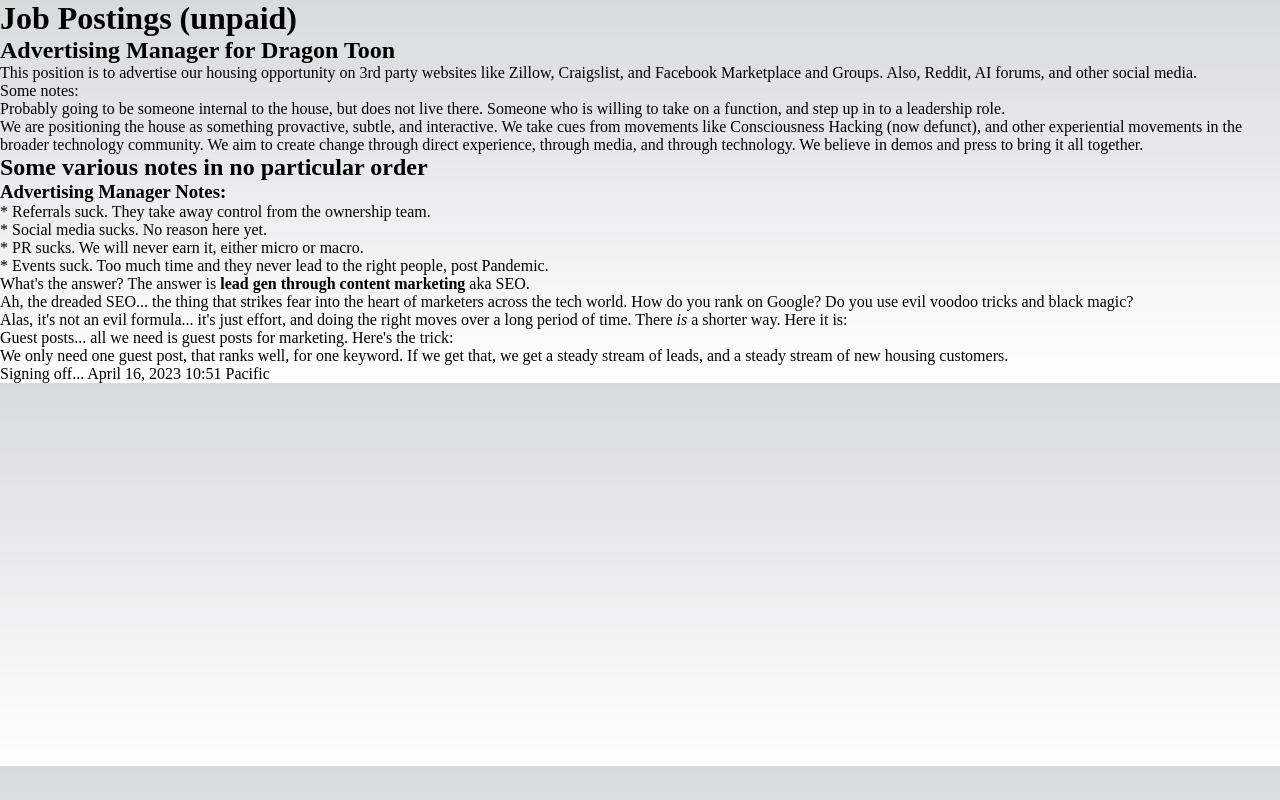
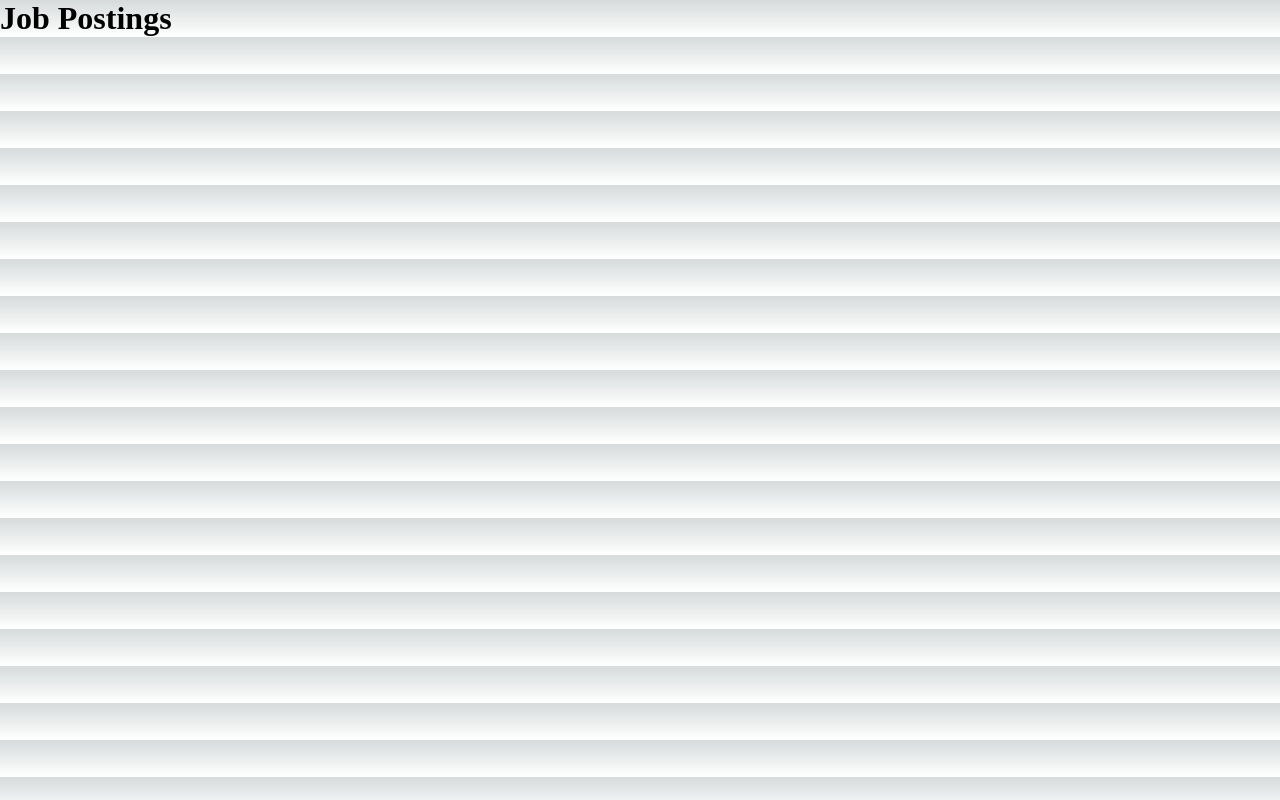
Before and after one commit to joshagilend/agilend-house, a Next.js app: page /job-posts in a window 1280 px wide. Built offline with nearby package versions, Linux system fonts and the light colour scheme.

Commit message:
Remove job post

```diff
--- a/pages/job-posts.js
+++ b/pages/job-posts.js
@@ -10,27 +10,7 @@ export default function JobPosts() {
         <link rel="icon" href="/favicon.ico" />
       </Head>
         <main>
-        <h1>Job Postings (unpaid)</h1>
-        <h2>Advertising Manager for Dragon Toon</h2>
-        <p>This position is to advertise our housing opportunity on 3rd party websites like Zillow, Craigslist, and Facebook Marketplace and Groups. Also, Reddit, AI forums, and other social media. </p>
-        <p>Some notes:</p>
-        <p>Probably going to be someone internal to the house, but does not live there. Someone who is willing to take on a function, and step up in to a leadership role.</p>
-        <p>We are positioning the house as something provactive, subtle, and interactive. We take cues from movements like Consciousness Hacking (now defunct), and other experiential movements in the broader technology community. We aim to create change through direct experience, through media, and through technology. We believe in demos and press to bring it all together.</p>
-
-        <h2>Some various notes in no particular order</h2>
-        <h3>Advertising Manager Notes:</h3>
-        <ul>
-            <li>* Referrals suck. They take away control from the ownership team.</li>
-            <li>* Social media sucks. No reason here yet.</li>
-            <li>* PR sucks. We will never earn it, either micro or macro.</li>
-            <li>* Events suck. Too much time and they never lead to the right people, post Pandemic.</li>
-        </ul>
-        <p>What&apos;s the answer? The answer is <strong>lead gen through content marketing</strong> aka SEO.</p>
-        <p>Ah, the dreaded SEO... the thing that strikes fear into the heart of marketers across the tech world. How do you rank on Google? Do you use evil voodoo tricks and black magic?</p>
-        <p>Alas, it&apos;s not an evil formula... it&apos;s just effort, and doing the right moves over a long period of time. There <em>is</em> a shorter way. Here it is:</p>
-        <p>Guest posts... all we need is guest posts for marketing. Here&apos;s the trick: </p>
-        <p>We only need one guest post, that ranks well, for one keyword. If we get that, we get a steady stream of leads, and a steady stream of new housing customers.</p>
-        <p>Signing off... April 16, 2023 10:51 Pacific</p>
+        <h1>Job Postings</h1>
         </main>
         </>
     )
```
